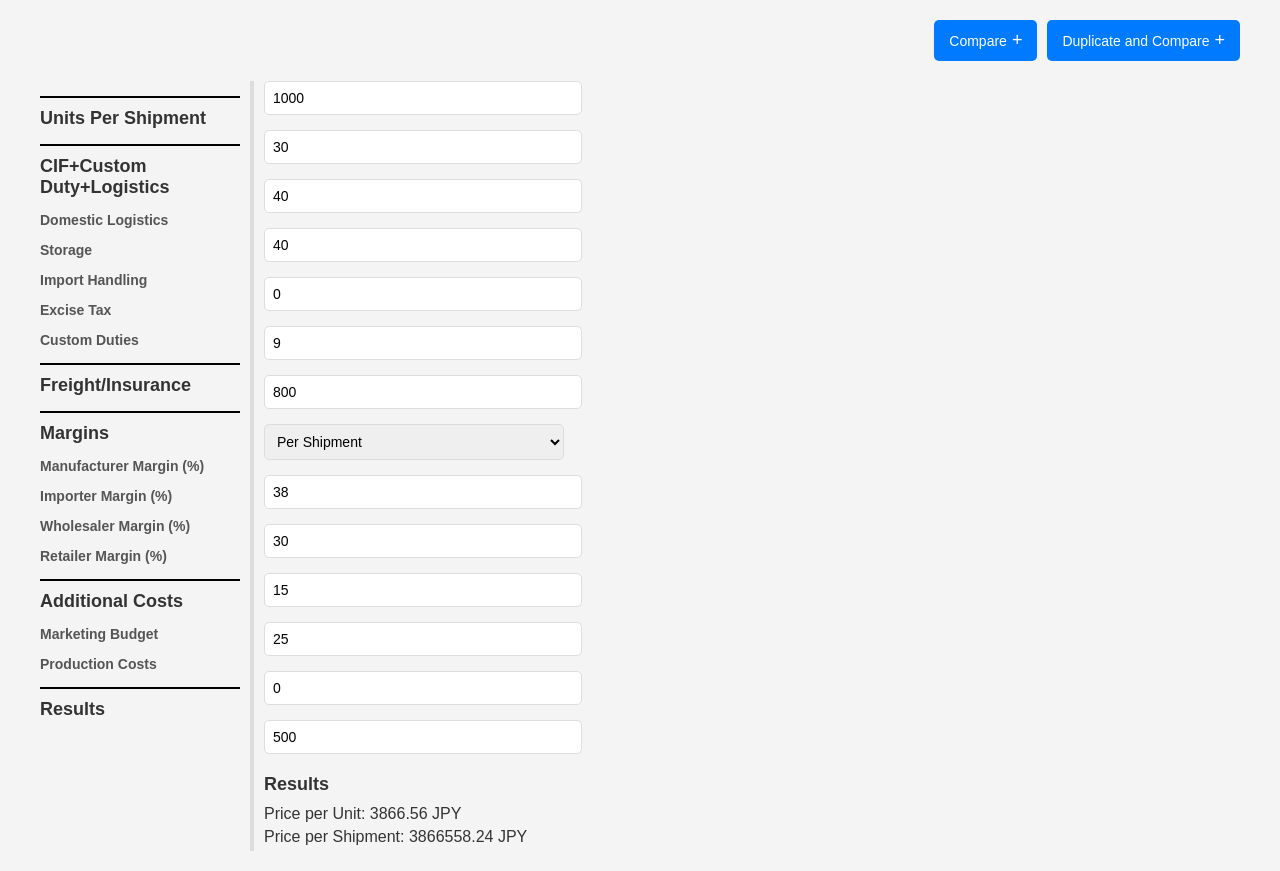
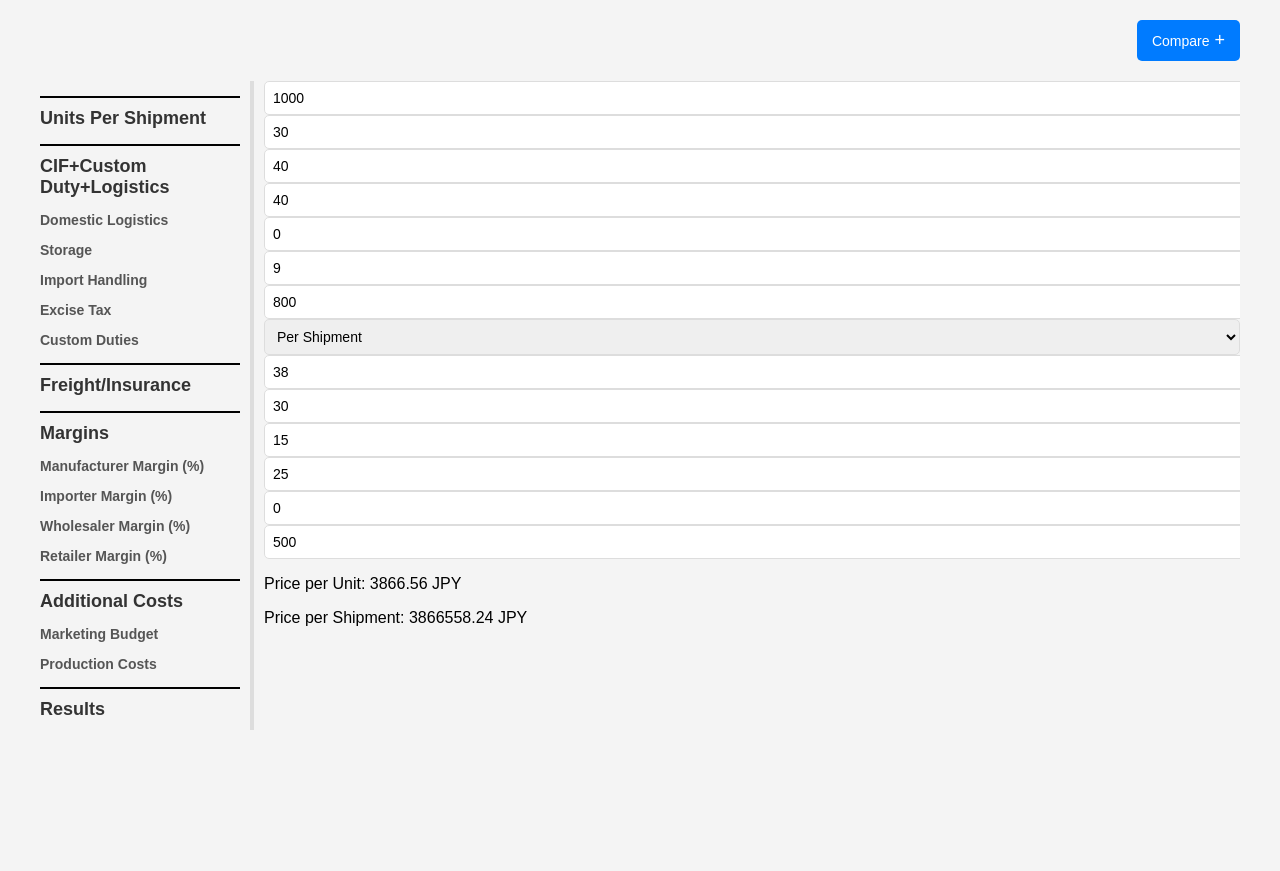
Before and after one commit to GourmetPro/price-structure-calculator, a plain HTML site: page index.html in a window 1280 px wide. After the commit the page ends 800 px from the top, so only its background shows below. Drawn offline with Linux system fonts and the light colour scheme.

Commit message:
validation added and removed comparison from scratch

```diff
--- a/index.html
+++ b/index.html
@@ -10,8 +10,7 @@
 		<div class="w-embed">
 			<div class="comparison-container">
 				<div class="header-buttons">
-					<button id="add-comparator">Compare <span>+</span></button>
-					<button id="duplicate-comparator">Duplicate and Compare <span>+</span></button>
+					<button id="compare">Compare <span>+</span></button>
 				</div>
 
 				<div class="comparison-wrapper">
@@ -152,11 +151,8 @@
 			</style>
 		</div>
 		<div class="code-embed w-embed w-script"><script>
-				document.getElementById('add-comparator').addEventListener('click', function() {
-					addCalculator();
-				});
 
-				document.getElementById('duplicate-comparator').addEventListener('click', function() {
+document.getElementById('compare').addEventListener('click', function() {
     duplicateCalculator();
 });
 
@@ -166,58 +162,32 @@
     const calculatorBlock = document.createElement('div');
     calculatorBlock.className = 'calculator-block';
 
-					// Build the calculator block
+    // Build the calculator block with grid rows
     calculatorBlock.innerHTML = `
-	<div class="form-group">
         <input type="number" class="units-per-shipment" value="${defaults.unitsPerShipment || 1000}">
-	</div>
-	<div class="form-group">
+        <div class="spacer"></div>
         <input type="number" class="domestic-logistics" value="${defaults.domesticLogistics || 30}">
-	</div>
-	<div class="form-group">
         <input type="number" class="storage" value="${defaults.storage || 40}">
-	</div>
-	<div class="form-group">
         <input type="number" class="import-handling" value="${defaults.importHandling || 40}">
-	</div>
-	<div class="form-group">
         <input type="number" class="excise-tax" value="${defaults.exciseTax || 0}">
-	</div>
-	<div class="form-group">
         <input type="number" class="custom-duties" value="${defaults.customDuties || 9}">
-	</div>
-	<div class="form-group">
+        <div class="spacer"></div>
         <input type="number" class="freight-insurance" value="${defaults.freightInsurance || 800}">
-	</div>
-	<div class="form-group">
         <select class="freight-type">
             <option value="per_shipment" ${defaults.freightType === 'per_shipment' ? 'selected' : ''}>Per Shipment</option>
             <option value="per_unit" ${defaults.freightType === 'per_unit' ? 'selected' : ''}>Per Unit</option>
         </select>
-	</div>
-	<div class="form-group">
+        <div class="spacer"></div>
         <input type="number" class="manufacturer-margin" value="${defaults.manufacturerMargin || 38}">
-	</div>
-	<div class="form-group">
         <input type="number" class="importer-margin" value="${defaults.importerMargin || 30}">
-	</div>
-				<div class="form-group">
         <input type="number" class="wholesaler-margin" value="${defaults.wholesalerMargin || 15}">
-				</div>
-				<div class="form-group">
         <input type="number" class="retailer-margin" value="${defaults.retailerMargin || 25}">
-				</div>
-				<div class="form-group">
+        <div class="spacer"></div>
         <input type="number" class="marketing-budget" value="${defaults.marketingBudget || 0}">
-				</div>
-				<div class="form-group">
         <input type="number" class="production-costs" value="${defaults.productionCosts || 500}">
-				</div>
-				<div id="result-container">
-				<h2>Results</h2>
+        <div class="spacer"></div>
         <p class="price-per-unit">Price per Unit: <span></span></p>
         <p class="price-per-shipment">Price per Shipment: <span></span></p>
-				</div>
     `;
 
     calculatorContainer.appendChild(calculatorBlock);
@@ -226,7 +196,7 @@
     attachListeners(calculatorBlock);
 
     // Perform initial calculation
-					calculate(calculatorBlock);
+    validateAndCalculate(calculatorBlock);
 }
 
 function duplicateCalculator() {
@@ -254,8 +224,28 @@
 function attachListeners(calculatorBlock) {
     const inputs = calculatorBlock.querySelectorAll('input, select');
     inputs.forEach(input => {
-						input.addEventListener('input', () => calculate(calculatorBlock));
+        input.addEventListener('input', () => validateAndCalculate(calculatorBlock));
     });
+}
+
+function validateAndCalculate(calculatorBlock) {
+    const margins = calculatorBlock.querySelectorAll('.manufacturer-margin, .importer-margin, .wholesaler-margin, .retailer-margin');
+    margins.forEach(margin => {
+        if (margin.value > 100) {
+            margin.value = 100;
+        } else if (margin.value < 0) {
+            margin.value = 0;
+        }
+    });
+
+    const staticValues = calculatorBlock.querySelectorAll('.domestic-logistics, .storage, .import-handling, .excise-tax, .custom-duties, .freight-insurance');
+    staticValues.forEach(value => {
+        if (value.value < 0) {
+            value.value = 0;
+        }
+    });
+
+    calculate(calculatorBlock);
 }
 
 function calculate(calculatorBlock) {
@@ -310,6 +300,7 @@
 // Add initial calculator on page load
 addCalculator();
 
+
 			</script>
 		</div>
 	</body>
```
Lines whose indentation alone changed are shown as unchanged.
